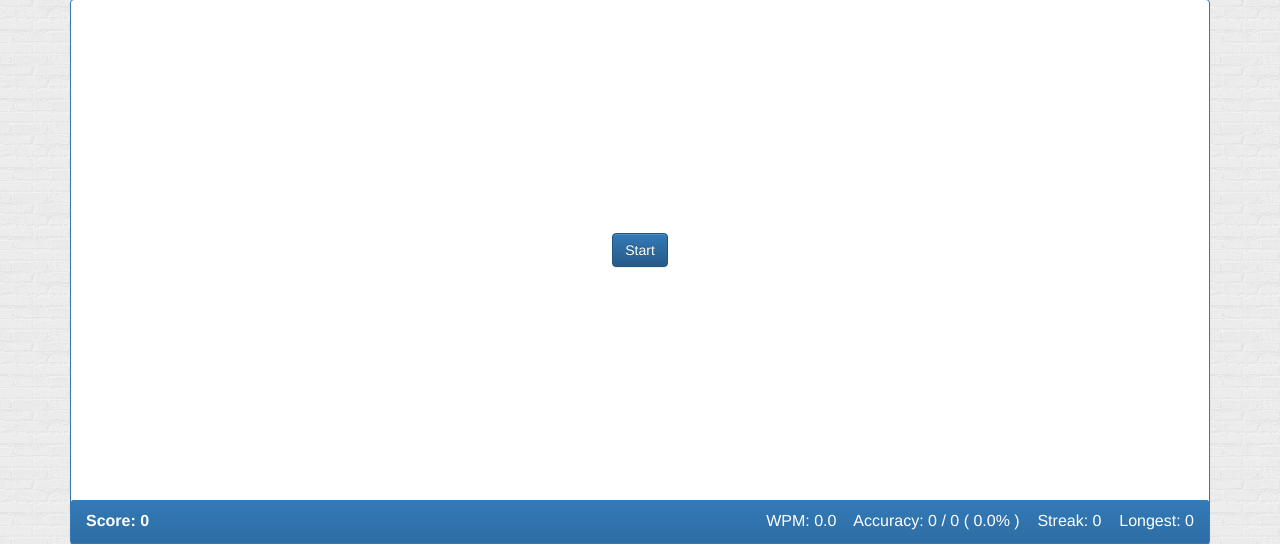
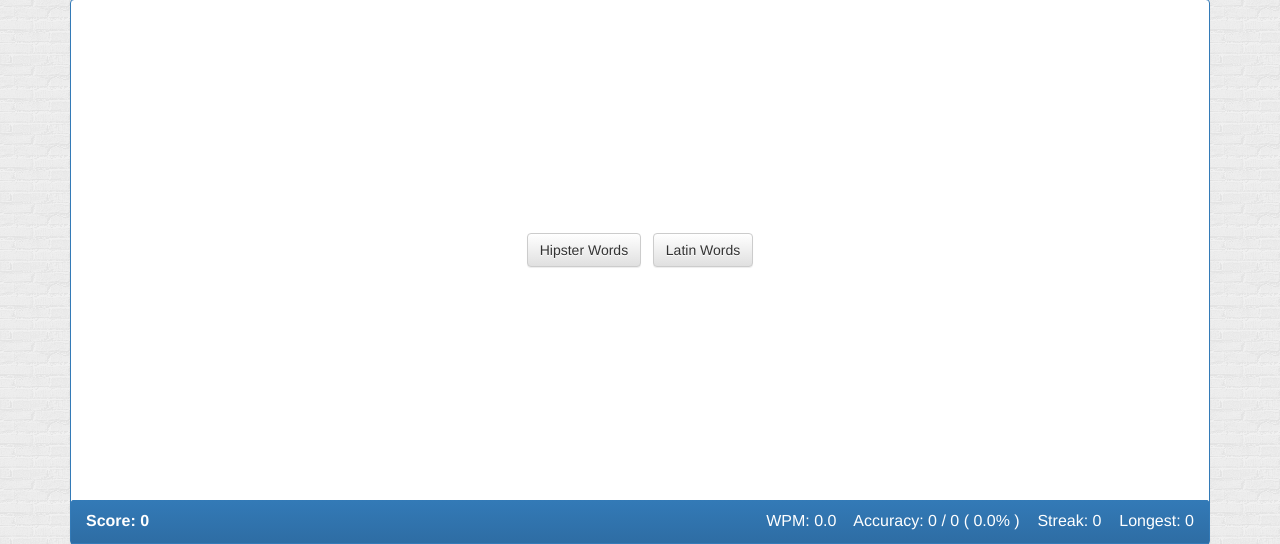
Before and after one commit to mattsplats/Type_Or_Die, a PHP site: page / in a window 1280 px wide. Shown: the part 108-652 px from the top of the page. Run offline with PHP 8.4, Linux system fonts and the light colour scheme; some libraries are stand-ins or nearby versions; some web fonts are replaced.

Commit message:
Game now replayable

```diff
--- a/assets/css/style.css
+++ b/assets/css/style.css
@@ -52,8 +52,8 @@ h1 {
 }
 
 @keyframes move_down {
-  0%   {transform: translate3d(0, -50px, 0);}
-  100% {transform: translate3d(0, 500px, 0);}
+  0%   {transform: translate3d(0, -70px, 0);}
+  100% {transform: translate3d(0, 470px, 0);}
 }
 
 .wordShake {
@@ -76,5 +76,6 @@ h1 {
   display: flex;
   justify-content: center;
   align-items: center;
+  flex-wrap: wrap;
   height: 470px;
 }
--- a/assets/javascript/app.js
+++ b/assets/javascript/app.js
@@ -3,14 +3,20 @@
 // Main game object
 let game = {
 	// Game state vars
+	currentLetter: 0,  // Current matching letter for words remaining in matchingWords
+	currentWord: 0,  // Used only to give a unique identifier to each word
+	currentTimeout: 0,  // Time to next word
+	hipsterDone: false,
+	latinDone: false,
+	ready: false,
+
+	// Word arrays
 	activeWords: [],  // Words on screen
 	matchingWords: [],  // Words still matching input string
 	missedWords: [],
-	sourceWords: [],  // Available word list built from API (strings only)
-	currentLetter: 0,  // Current matching letter for words remaining in matchingWords
-	currentWord: 0,  // Used only to give a unique identifier to each word
-	currentTimeout: 0,  // Time to next word
-	ready: false,
+	sourceWords: [],  // Source for adding words to game
+	hipsterWords: [],  // Available word lists for adding to game
+	latinWords: [],
 
 	// Stats vars
 	score: 0,
@@ -23,20 +29,46 @@ let game = {
 	timeOffset: 0,  // Accumulates time the player is not allowed to input characters
 	emptyStart: 0,  // Starts counter for time screen is empty
 
-	// Game constants (modify for testing as needed)
-	length: 1,  // Length of a game in words (game will end when game.length words have been completed/missed)
-	speedupFactor: 1.015,  // Muliplier for the rate at which new words are added, applies after each added word
+	// Game constants - safe to modify
+	length: 5,  // Length of a game in words (game will end when game.length words have been completed/missed)
+	speedupFactor: 1.02,  // Muliplier for the rate at which new words are added, applies after each added word
 	startingTimeout: 3600,  // Msec before first new word is added
 	minTimeout: 1000,  // Minimum msec between new words being added
 	maxWords: 5,  // Most words to be shown on screen at one time
-	wordLiveTime: 6700,  // Msec a word remains on screen *(CURRENTLY UNSAFE TO MODIFY)*
+
+	// Constants - UNSAFE TO MODIFY
+	wordLiveTime: 6700,  // Timeout until word is removed
+	wordBuffer: 10,  // Minimum buffer of source words (will trigger an XHR more if sourceWords < wordBuffer)
 
 	// Methods
 	init: function() {
-		game.getMoreWords();
+		game.getHipsterWords();
+		game.getLatinWords();
+		game.showButtons();
 	},
 
-	getMoreWords: function() {
+	showButtons: function() {
+		$("#output").addClass("flex")
+			.append($("<button>").text("Hipster Words").attr("id", "hipster").data("type", "hipster").addClass("btn btn-default startGame"))
+				.append("&nbsp;&nbsp;&nbsp;")
+			.append($("<button>").text("Latin Words").attr("id", "latin").data("type", "latin").addClass("btn btn-default startGame"));
+
+		$(".startGame").on("click", function(e){
+			if (game.hipsterDone && game.latinDone) {
+				switch ($(this).data("type")) {
+					case "hipster": game.sourceWords = game.hipsterWords.slice(); break;
+					case "latin": game.sourceWords = game.latinWords.slice(); break;
+				}
+
+				game.startAddingWords();
+
+				$("#output").removeClass("flex");
+				$("#output").empty();
+			}
+		});
+	},
+
+	getHipsterWords: function() {
 		$.get("http://hipsterjesus.com/api/", { paras: 5, type: "hipster-centric", html: "false" }).done(function(response){
 			const str = response.text
 				// Lowercase all words with a starting uppercase letter (beginning of sentences)
@@ -59,18 +91,42 @@ let game = {
 
 			// Remove duplicates and undesired words
 			for (let i = 0; i < srcArr.length; i++) {
-				if (game.sourceWords.indexOf(srcArr[i]) == -1 && !/cornhole|fap|hell|IPhone/.test(srcArr[i])) {
-					game.sourceWords.push(srcArr[i]);
+				if (game.hipsterWords.indexOf(srcArr[i]) == -1 && !/cornhole|fap|hell|IPhone/.test(srcArr[i])) {
+					game.hipsterWords.push(srcArr[i]);
 				}
 			}
 
-			// Initial game setup when no words are present
-			if (!game.ready) {
-				game.newWord();
+			game.hipsterDone = true;
+		});
+	},
 
-				// Add new words on timer
+	getLatinWords: function() {
+		$.get("http://www.randomtext.me/api/lorem/p-1/100").done(function(response){
+			const srcText = response.text_out.match(/<p>(.*)\.<\/p>/)[1];
+			const finalText = srcText.match(/([^.,\n ]{3,})/g);
+
+			game.latinWords = finalText;
+
+			game.latinDone = true;
+		});
+	},
+
+	startAddingWords: function() {
+		game.ready = true;
+
+		game.score = 0;
+		game.currentStreak = 0;
+		game.longestStreak = 0;
+		game.hits = 0;
+		game.misses = 0;
+		game.startTime = Date.now();
+		game.timeOffset = 0;
+		game.updateStats();
+
+		let timer = setTimeout(anotherWord, 0);
 		game.currentTimeout = game.startingTimeout;
-				function anotherWord(){
+
+		function anotherWord() {
 		    clearTimeout(timer);
 		    if (game.currentWord < game.length) {
 			    if (game.activeWords.length < game.maxWords) {
@@ -78,18 +134,8 @@ let game = {
 			    	game.currentTimeout / game.speedupFactor < game.minTimeout ? game.currentTimeout = game.minTimeout : game.currentTimeout /= game.speedupFactor;
 			    }
 			    timer = setTimeout(anotherWord, game.currentTimeout);
-					} else {
-						game.ready = false;
-						$("#output").addClass("flex").html("<h1>Thanks for playing!</h1>");
+			} else { game.endGame(); }
 		}
-				}
-				let timer = setTimeout(anotherWord, game.currentTimeout);
-
-				game.updateStats();
-				game.startTime = Date.now();
-				game.ready = true;
-			}
-		});
 	},
 
 	newWord: function() {
@@ -104,7 +150,7 @@ let game = {
 			number: game.currentWord  // Stores the number used in the div and span IDs at HTML creation time
 		};
 		game.sourceWords.splice(0, 1);
-		if (game.sourceWords.length < 10) { game.getMoreWords(); }
+		if (game.sourceWords.length < game.wordBuffer) { game.getHipsterWords(); }
 
 		// Create and output series of spans for each character in the word
 		let html = "<div id='word_" + game.currentWord + "' class='fallingWord'><div id='word_" + game.currentWord + "_wrapper'><h2>";
@@ -209,6 +255,15 @@ let game = {
 		$("#acc").html(game.hits + " / " + (game.hits + game.misses) + " ( " + acc.toFixed(1) + "% )");
 		$("#streak").html(game.currentStreak);
 		$("#longest").html(game.longestStreak);
+	},
+
+	endGame: function() {
+		game.ready = false;
+		game.currentLetter = 0;
+		game.currentWord = 0;
+
+		$("#output").addClass("flex").html("<h1>Thanks for playing!</h1><br/>");
+		game.showButtons();
 	}
 };
 
@@ -272,10 +327,5 @@ $(function() {
 		game.updateStats();
 	});
 
-	$("#output").addClass("flex").append($("<button>").text("Start").attr("id", "start").addClass("btn btn-primary"));
-	$("#start").on("click", function(e){
-		$("#output").removeClass("flex");
-		$("#start").remove();
 	game.init();
 });
-});
```
Lines whose indentation alone changed are shown as unchanged.
